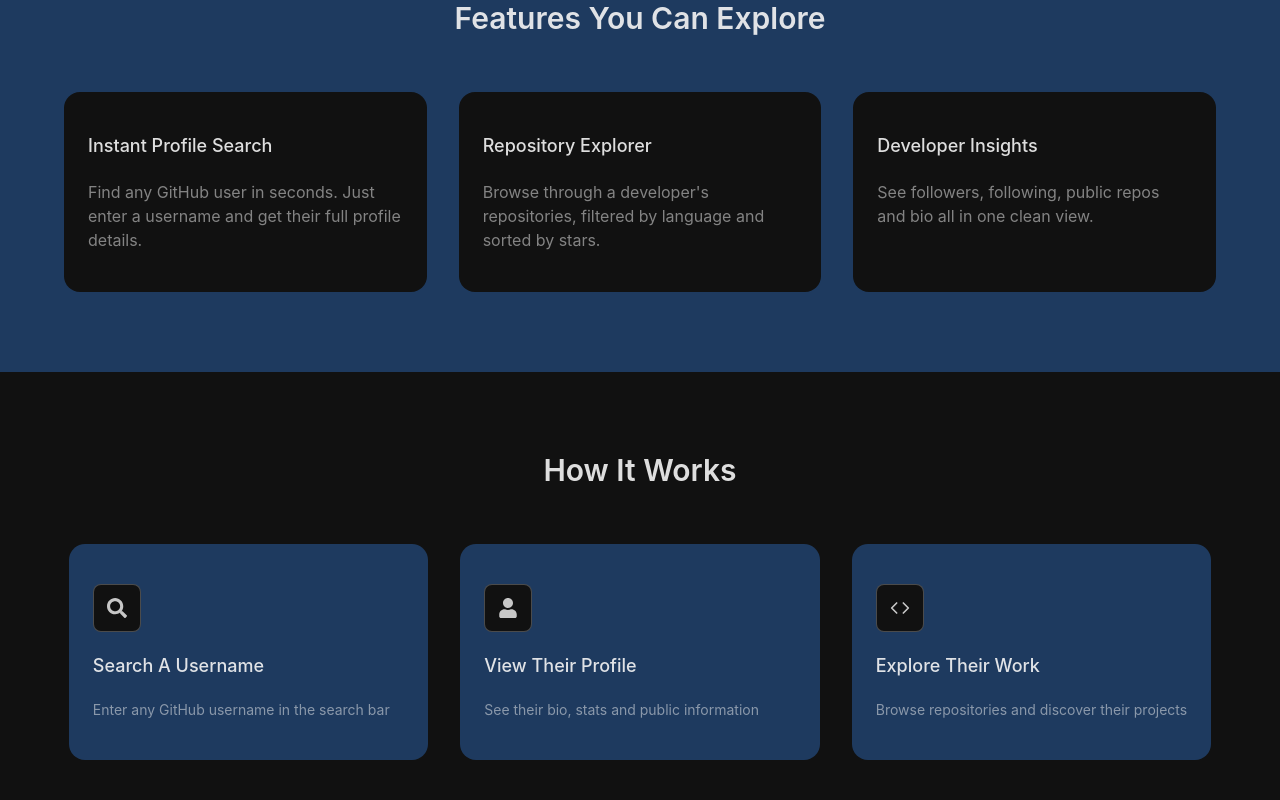
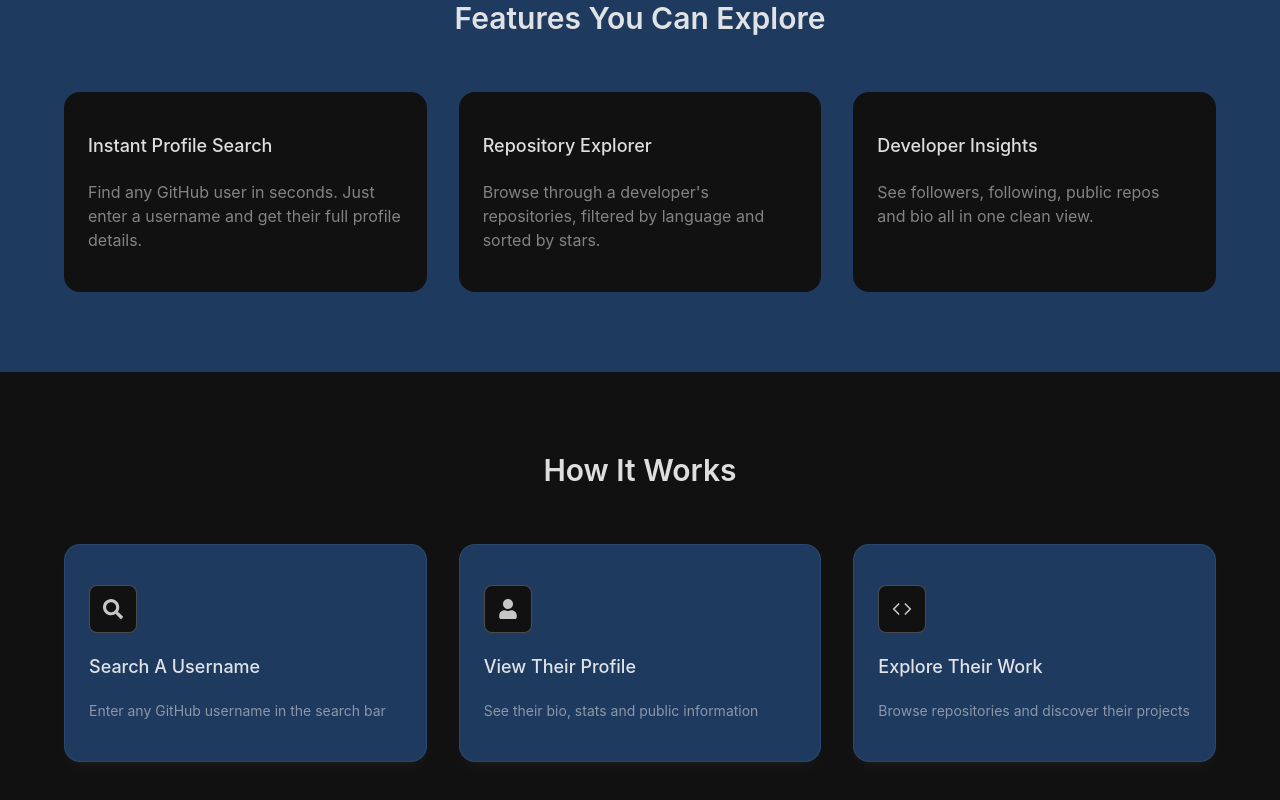
Before and after one commit to Chiemezie-Uchenwoke/github-explorer, a React (Vite) app: page / in a window 1280 px wide. Shown: the part 724-1524 px from the top of the page. Built offline with nearby package versions, Linux system fonts and the light colour scheme.

Commit message:
Adjust work section styling

```diff
--- a/src/components/HomePage/HowItWorks.tsx
+++ b/src/components/HomePage/HowItWorks.tsx
@@ -6,7 +6,7 @@ const HowItWorks = () => {
         <section className="w-19/20 lg:w-9/10 max-w-7xl mx-auto flex flex-col gap-10 lg:gap-14 items-center py-16 lg:py-20">
             <h2 className="text-text-primary/90 font-semibold text-3xl capitalize">How It Works</h2>
 
-            <div className="grid grid-cols-1 min-[750px]:grid-cols-3 gap-8 ">
+            <div className="grid grid-cols-1 min-[750px]:grid-cols-3 gap-8 w-full">
                 {
                     howItWorksData.map(step => {
                         return (
--- a/src/components/ui/HowItWorksCard.tsx
+++ b/src/components/ui/HowItWorksCard.tsx
@@ -10,8 +10,8 @@ const HowItWorksCard = ({icon, title, desc}: HowItWorksProps) => {
     const Icon = icon;
 
     return (
-        <article className="bg-blue-muted py-8 lg:py-10 px-4 lg:px-6 flex flex-col gap-5 rounded-2xl select-none hover:scale-95 transition duration-300 ease-in-out group">
-            <span className="w-12 h-12 flex justify-center items-center bg-primary rounded-lg text-text-primary/80 text-xl border border-text-primary/25 group-hover:animate-pulse">
+        <article className="bg-blue-muted py-8 lg:py-10 px-4 lg:px-6 flex flex-col gap-5 rounded-2xl select-none hover:scale-95 transition duration-300 ease-in-out border border-blue-light/10 shadow-lg shadow-text-primary/3">
+            <span className="w-12 h-12 flex justify-center items-center bg-primary rounded-lg text-text-primary/80 text-xl border border-text-primary/25">
                 <Icon />
             </span>
 
```
